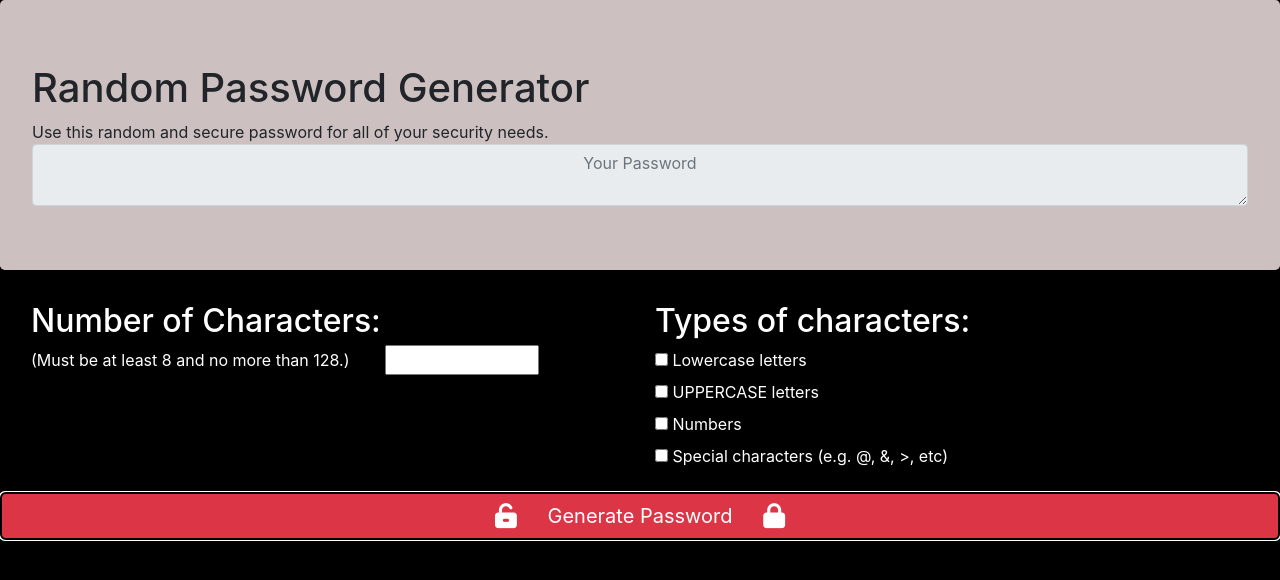
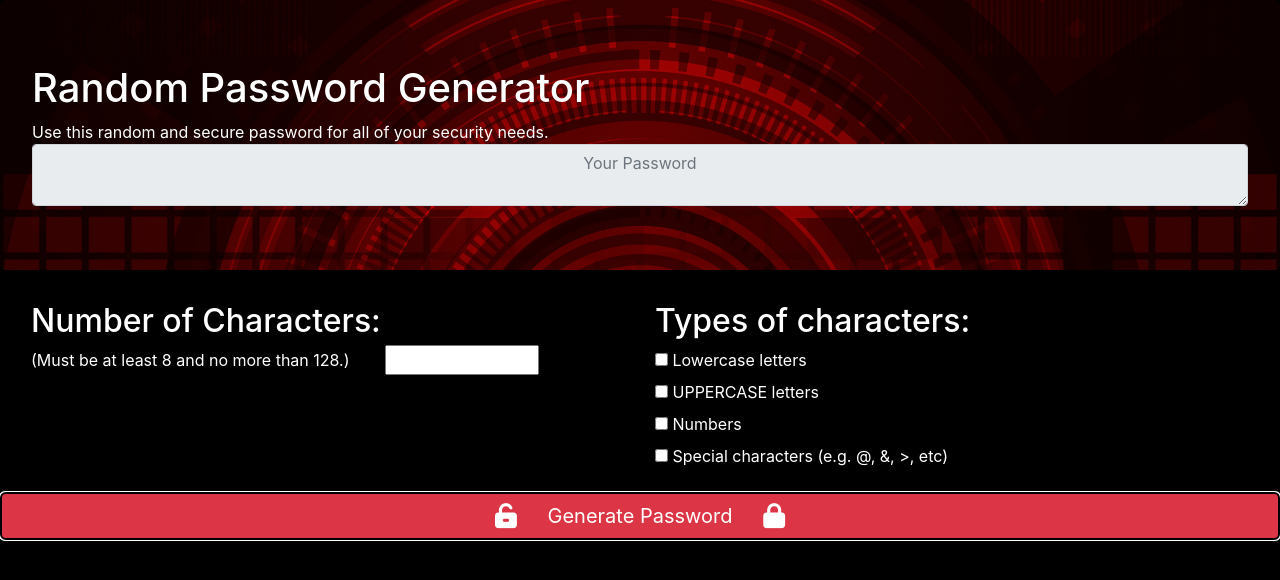
Before and after one commit to LivesInRoom29/PW_Generator_wCheckBoxes, a plain HTML site: page index.html in a window 1280 px wide. Drawn offline with nearby package versions, Linux system fonts and the light colour scheme.

Commit message:
Added background image

```diff
--- a/pwgen.css
+++ b/pwgen.css
@@ -1,9 +1,10 @@
-/* Changed background color to black (below the jumbotron only) */
+/* Changes background color to black (below the jumbotron only) and all text to white. */
 body {
     background-color: black;
+    color: white;
 }
 
-/* Changed the size of the font for the heads in the options section. */
+/* Changes the size of the font for the heads in the options section. */
 h2 {
     font-size: 2em;
 }
@@ -11,22 +12,18 @@ h2 {
 /* Centers the text that will be the password when generated. */
 textarea {
     text-align: center;
+    color: black;
 }
 
-/* Changes the bacground color of the top section (the Jumbotron) with the box for the password. */
-div.passwordContainer {
-    background-color: rgb(204, 192, 192);
-}
-
-/* Changes the color of the text in the lower portion (witht he black background) to white. */
-div.optionsContainer {
-    color: white;
+/* Adds background image to  */
+.jumbotron {
+    background-image: url("cyber-security-DARKRED.jpg");
+    background-size: cover;
 }
 
 /* Adds outline to the Generate Password button */
 button.btn {
     outline: black auto 2px;
-
 }
 
 /* Adds padding to the Font Awesome icons on the button to give space between them and the button text */
```
Also changed, not shown: cyber-security-DARKRED.jpg (added).
